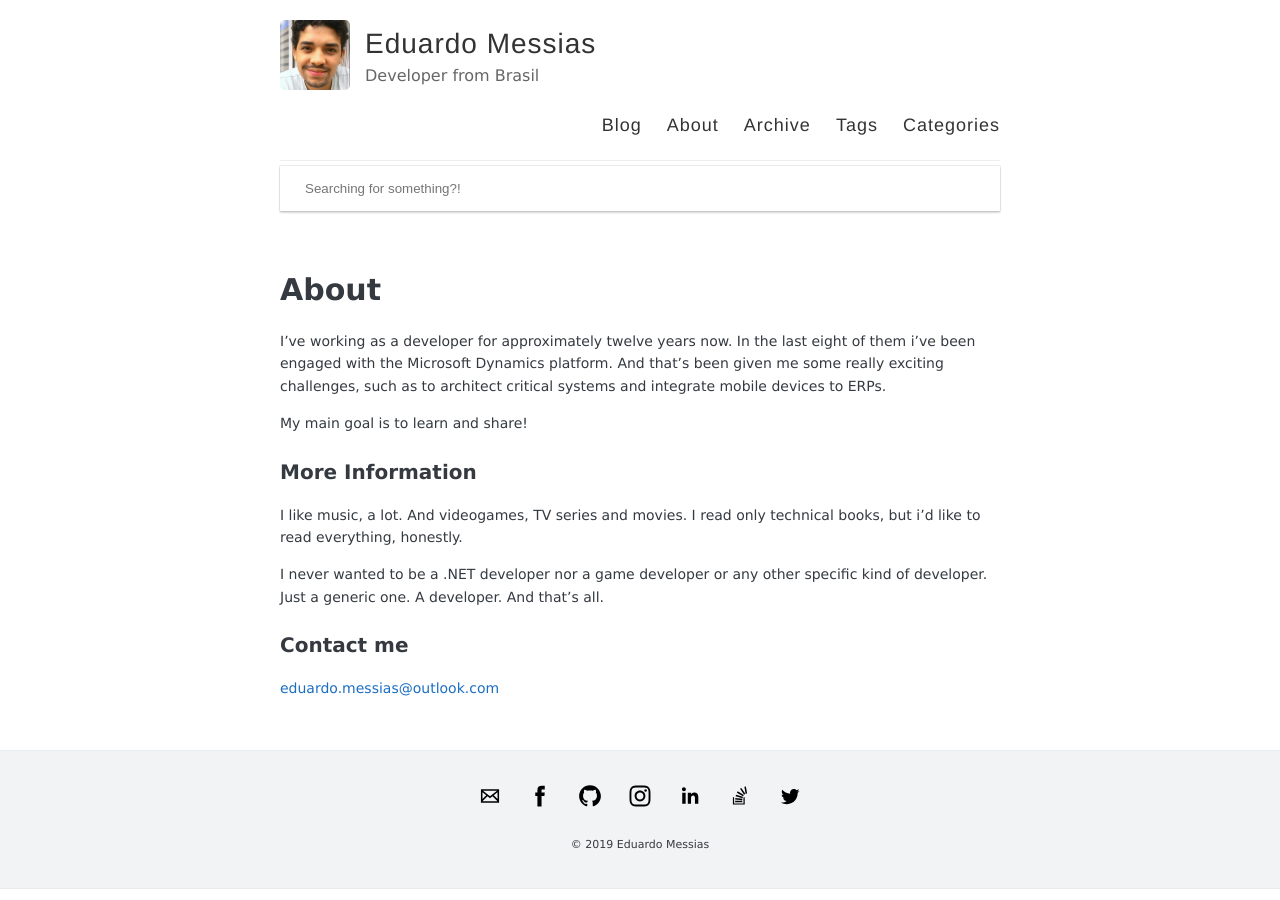
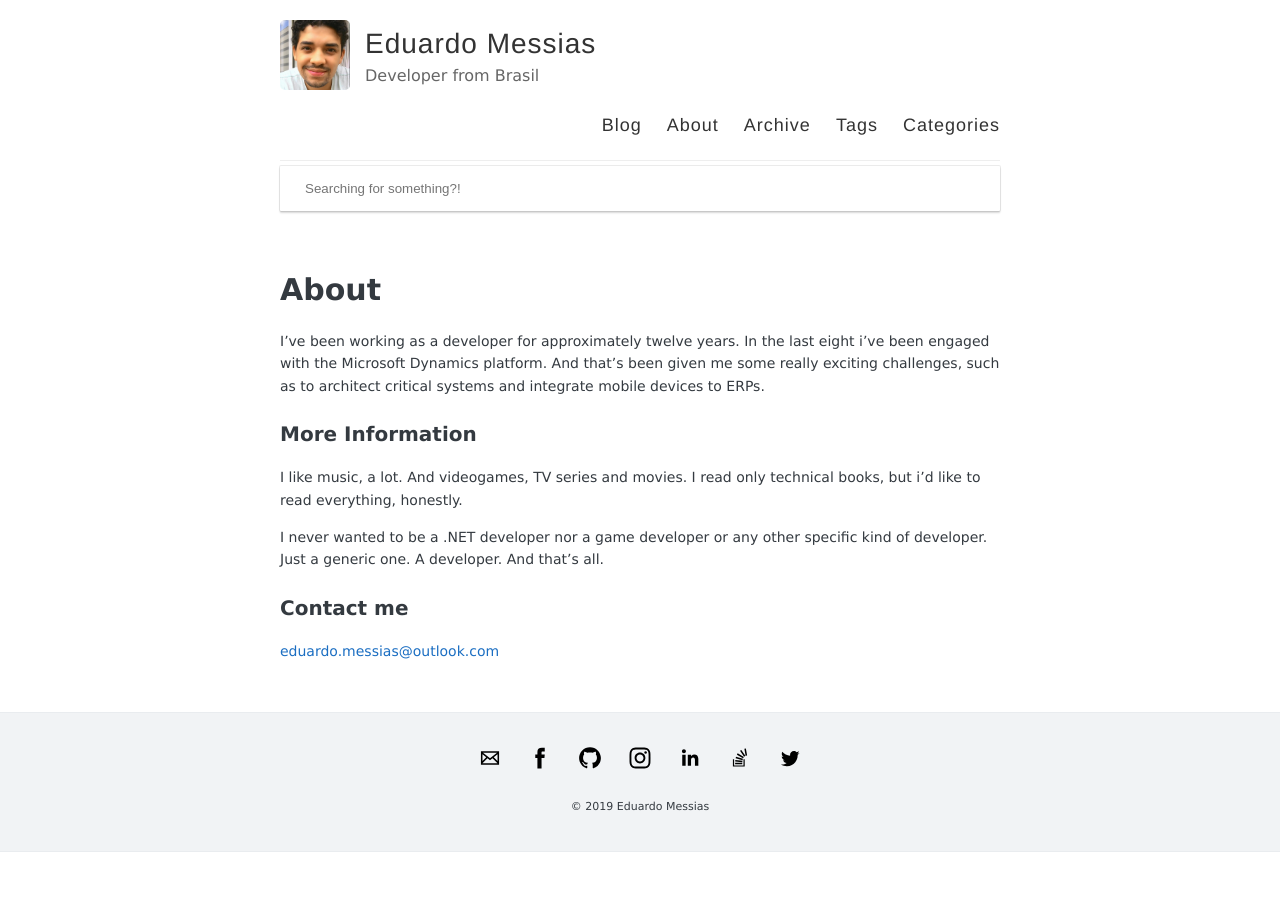
Before and after one commit to eduardomessias/eduardomessias.github.io, a Jekyll site: the page built from about.md, in a window 1280 px wide. Built offline with Jekyll 4.4.1, drawn with Linux system fonts in a browser that asks for light colours.

Commit message:
Update about.md

```diff
--- a/about.md
+++ b/about.md
@@ -4,11 +4,7 @@ title: About
 permalink: /about/
 ---
 
-I've working as a developer for approximately twelve years now.
-In the last eight of them i've been engaged with the Microsoft Dynamics platform.
-And that's been given me some really exciting challenges, such as to architect critical systems and integrate mobile devices to ERPs.
-
-My main goal is to learn and share!
+I've been working as a developer for approximately twelve years. In the last eight i've been engaged with the Microsoft Dynamics platform. And that's been given me some really exciting challenges, such as to architect critical systems and integrate mobile devices to ERPs.
 
 ### More Information
 
```
